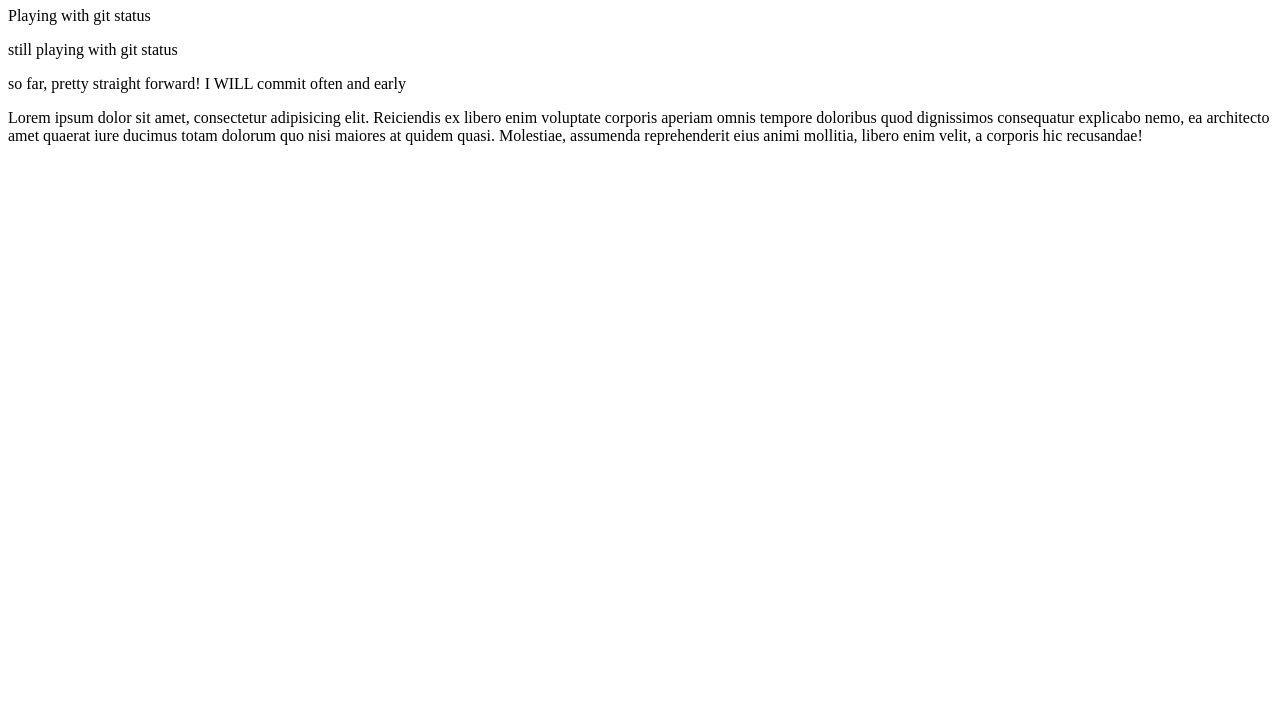
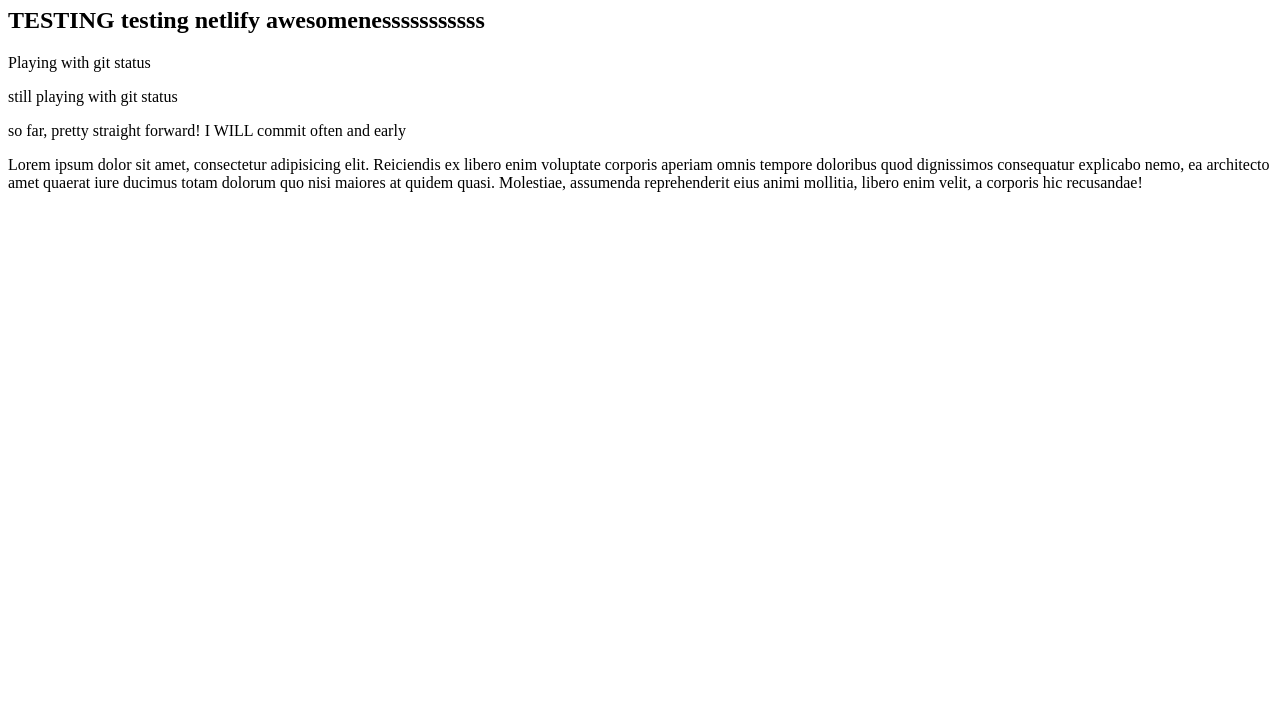
Before and after one commit to eallencreighton/gitProject, a plain HTML site: page index.html in a window 1280 px wide. Shown: the part 73-800 px from the top of the page. Drawn offline with Linux system fonts and the light colour scheme.

Commit message:
Update index.html

```diff
--- a/index.html
+++ b/index.html
@@ -6,6 +6,7 @@
 </head>
 <body>
 	<h1>Gitting Started</h1>
+	<h2>TESTING testing netlify awesomenesssssssssss</h2>
 	<p>Playing with git status</p>
 	<p>still playing with git status</p>
 	<p>so far, pretty straight forward!  I WILL commit often and early</p>
```
